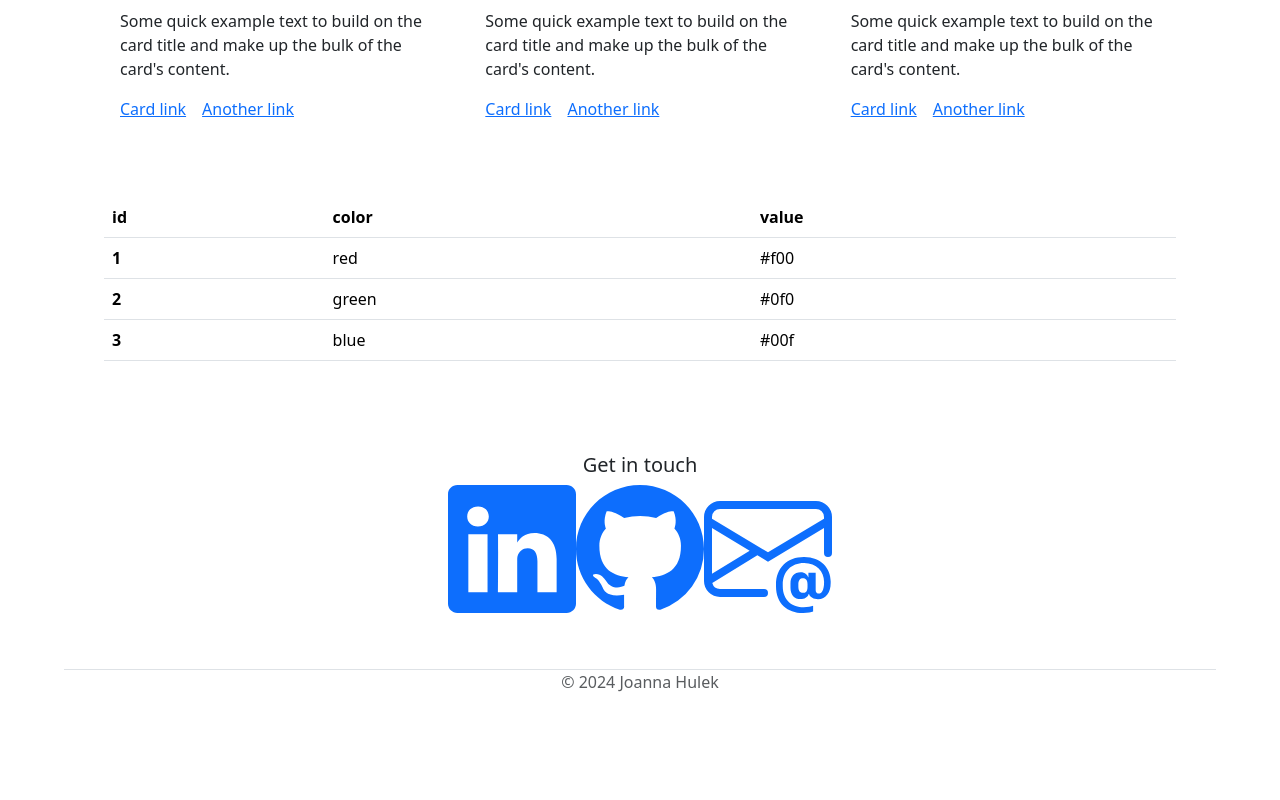
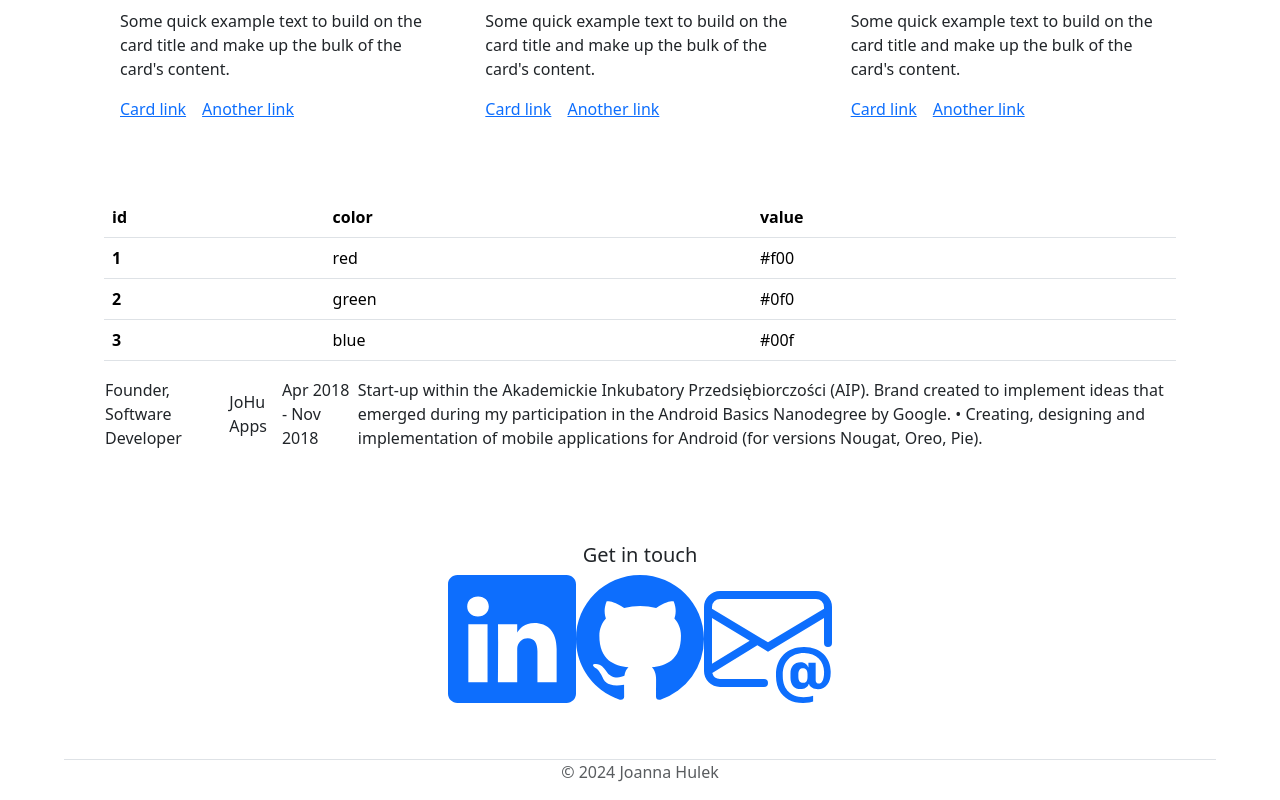
Before and after one commit to joannahulek/joannahulek.github.io, a React (Create React App) app: page / in a window 1280 px wide. Shown: the part 1596-2396 px from the top of the page. Before the commit the page ends 2306 px from the top, so only its background shows below. Built offline with nearby package versions, Linux system fonts and the light colour scheme; the HTML template or start-up script is replaced by a standard one.

Commit message:
CV work rendering added

```diff
--- a/src/App.tsx
+++ b/src/App.tsx
@@ -20,7 +20,7 @@ function App() {
               links={links.main}/>
           <section id="bio"><AboutMe bio={content.bio} links={links.main}/></section>
           <section id="portfolio">{Portfolio()}</section>
-          <section id="cv"><Resume items={resume.Col}/></section>
+          <section id="cv"><Resume items={resume.Col} work={resume.work}/></section>
           <section id="contact"><Contact/></section>
           {Footer()}
       </div>
--- a/src/components/CV.tsx
+++ b/src/components/CV.tsx
@@ -1,9 +1,11 @@
 interface Props {
-    items: string[][]
+    items: string[][];
+    work: string[][][]
 }
 
 function Resume (props: Props) {
     return (
+        <>
             <table className="table">
                 <thead>
                 <tr>
@@ -23,8 +25,24 @@ function Resume (props: Props) {
                 )
                 }
                 </tbody>
+            </table>
 
+            <table className="table">
+
+                {props.work.map((item) => (
+                        <tr>
+                            <td>{item[0][0]}</td>
+                            <td>{item[0][1]}</td>
+                            <td>{item[0][2]}</td>
+                            <td>{item[1]}</td>
+                        </tr>
+                    )
+                )
+                }
             </table>
+
+
+        </>
     )
 }
 
--- a/src/components/content/CV.json
+++ b/src/components/content/CV.json
@@ -8,10 +8,6 @@
 
   "work":
   [
-    [
-      ["JOB TITLE PLEACEHOLDER", "COMPANY PLEACEHOLDER", "DATES PLEACEHOLDER"],
-      ["THIS IS TEST WORKPLACE DESCRIPTION, DO NOT OVERRITE IT, DO NOT REMOVE TI. KEEP COMPLETEING YOUR CV ACCORDING TO THIS PATTERN"]
-    ],
     [
       ["Founder, Software Developer", "JoHu Apps", "Apr 2018 - Nov 2018"],
       ["Start-up within the Akademickie Inkubatory Przedsiębiorczości (AIP).\nBrand created to implement ideas that emerged during my participation in the Android Basics Nanodegree by Google.\n\n • Creating, designing and implementation of mobile applications for Android (for versions Nougat, Oreo, Pie)."]
```
Lines whose indentation alone changed are shown as unchanged.
